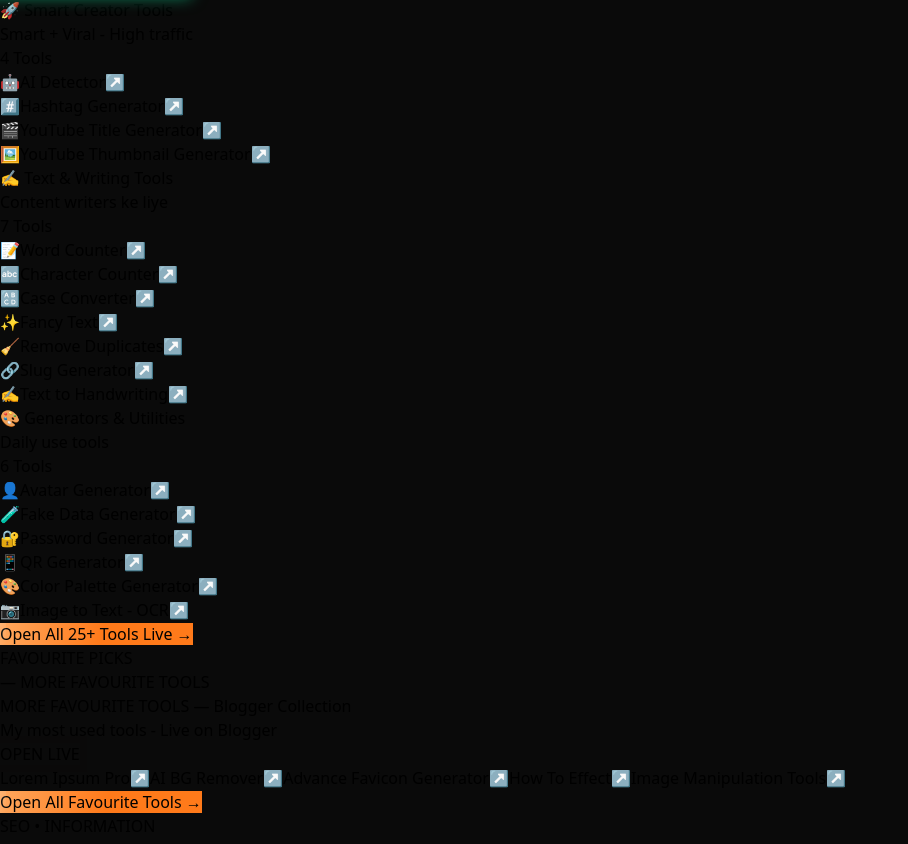
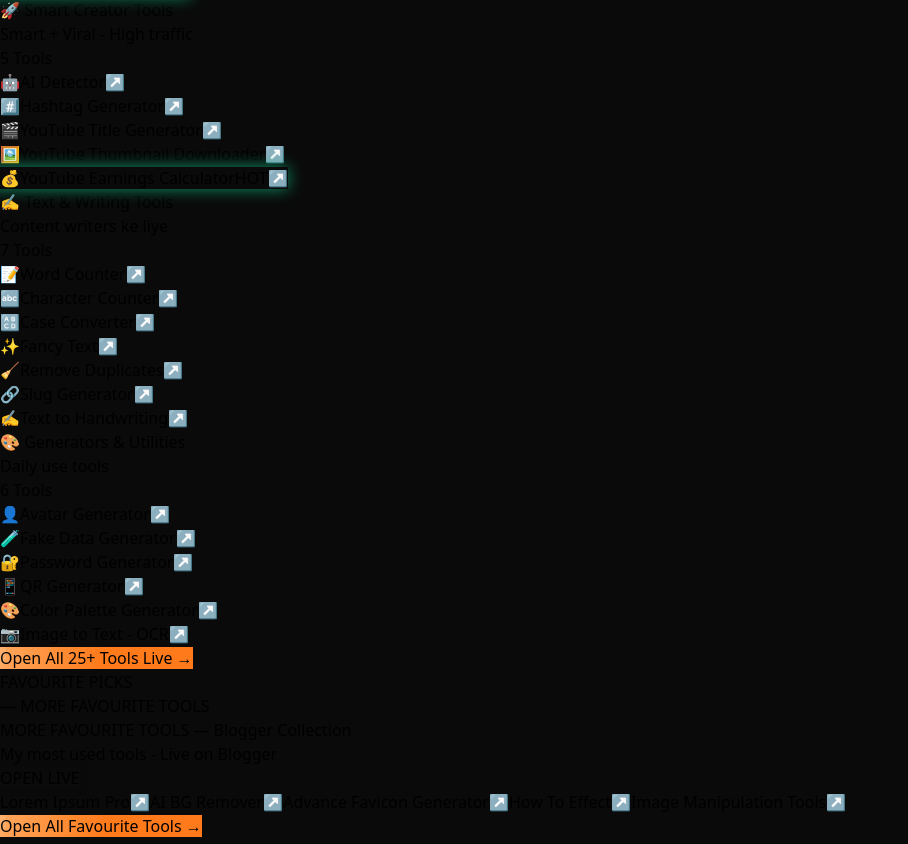
Before and after one commit to Ravs10/velora-cloud, a Next.js app: page / in a window 1280 px wide. Shown: the part 3650-4494 px from the top of the page, without its empty margins (0-908 px from the left). Built offline with nearby package versions, Linux system fonts and the light colour scheme.

Commit message:
Rename YouTube Thumbnail Generator to Downloader

```diff
--- a/app/page.tsx
+++ b/app/page.tsx
@@ -54,7 +54,8 @@ export default function Home() {
         { name: "AI Detector", url: `${TOOLS_BASE}/ai-detector`, icon: "🤖" },
         { name: "Hashtag Generator", url: `${TOOLS_BASE}/hashtag-generator`, icon: "#️⃣" },
         { name: "YouTube Title Generator", url: `${TOOLS_BASE}/youtube-title-generator`, icon: "🎬" },
-        { name: "YouTube Thumbnail Generator", url: `${TOOLS_BASE}/youtube-thumbnail-generator`, icon: "🖼️" },
+        { name: "YouTube Thumbnail Downloader", url: `${TOOLS_BASE}/youtube-thumbnail-generator`, icon: "🖼️" },
+        { name: "YouTube Earnings Calculator", url: "/youtube-earnings-calculator", hot: true, icon: "💰" },
       ]
     },
     {
```
